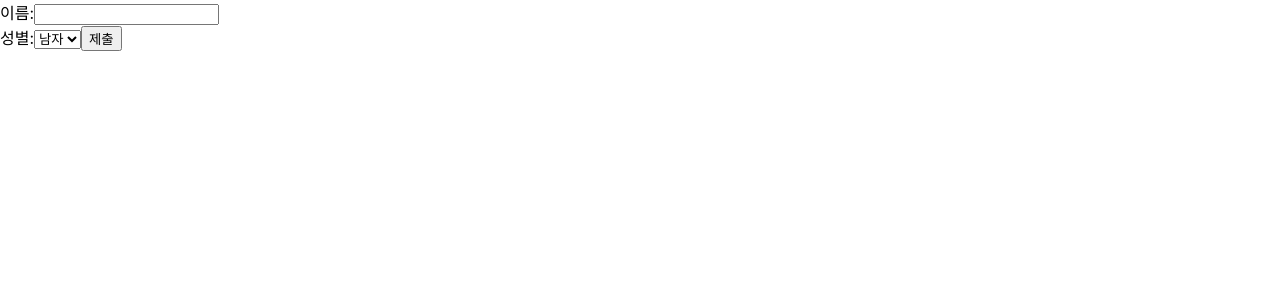
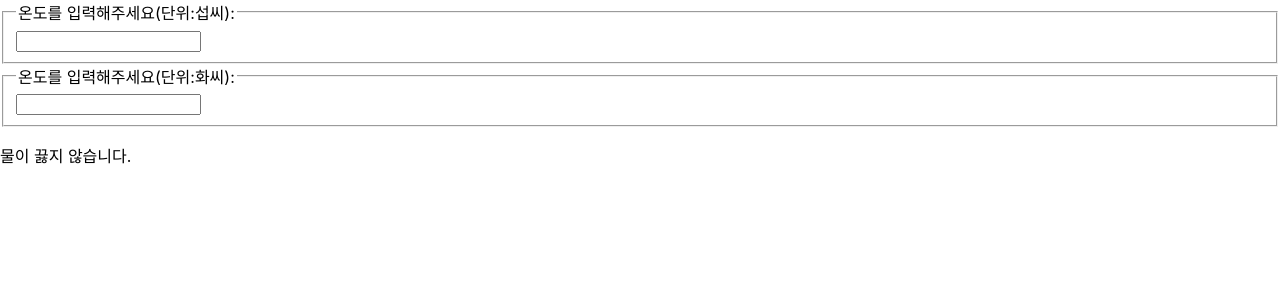
Before and after one commit to Mallang-Mallang/23-React1, a React (Create React App) app: page / in a window 1280 px wide. Shown: the top 300 px of the page. Built offline with nearby package versions, Linux system fonts and the light colour scheme.

Commit message:
Add Week 10

```diff
--- a/src/chapter_12/Calculator.jsx
+++ b/src/chapter_12/Calculator.jsx
@@ -1,7 +1,59 @@
-import React from 'react';
+import React, { useState } from 'react';
+import TemperatureInput from './TemperatureInput';
 
-function Calculator() {
-  return <div>Calculator</div>;
+function BoilingVerdict(props) {
+  if (props.celsius >= 100) {
+    return <p>물이 끓습니다.</p>;
+  }
+  return <p>물이 끓지 않습니다.</p>;
+}
+
+function toCelsius(fahrenheit) {
+  return ((fahrenheit - 32) * 5) / 9;
+}
+
+function toFahrenheit(celsius) {
+  return (celsius * 9) / 5 + 32;
+}
+
+function tryConvert(temperature, convert) {
+  const input = parseFloat(temperature);
+  if (Number.isNaN(input)) {
+    return '';
+  }
+  const output = convert(input);
+  const rounded = Math.round(output * 1000) / 1000;
+  return rounded.toString();
+}
+
+function Calculator(props) {
+  const [temperature, setTemperature] = useState('');
+  const [scale, setScale] = useState('c');
+
+  const handleCelsiusChange = (temperature) => {
+    setTemperature(temperature);
+    setScale('c');
+  };
+
+  const handleFahrenheitChange = (temperature) => {
+    setTemperature(temperature);
+    setScale('f');
+  };
+
+  const celsius = scale === 'f' ? tryConvert(temperature, toCelsius) : temperature;
+  const fahrenheit = scale === 'c' ? tryConvert(temperature, toFahrenheit) : temperature;
+
+  return (
+    <div>
+      <TemperatureInput scale='c' temperature={celsius} onTemperatureChange={handleCelsiusChange} />
+      <TemperatureInput
+        scale='f'
+        temperature={fahrenheit}
+        onTemperatureChange={handleFahrenheitChange}
+      />
+      <BoilingVerdict celsius={parseFloat(celsius)} />
+    </div>
+  );
 }
 
 export default Calculator;
--- a/src/index.js
+++ b/src/index.js
@@ -1,13 +1,13 @@
 import React from 'react';
 import ReactDOM from 'react-dom/client';
-import SignUp from './chapter_11/SignUp';
+import Calculator from './chapter_12/Calculator';
 import './index.css';
 import reportWebVitals from './reportWebVitals';
 
 const root = ReactDOM.createRoot(document.getElementById('root'));
 root.render(
   <React.StrictMode>
-    <SignUp />
+    <Calculator />
   </React.StrictMode>
 );
 
```
Also changed, not shown: 1 other file (tests, documents, lock files or other folders).
